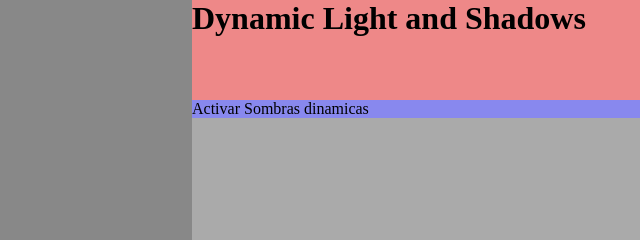
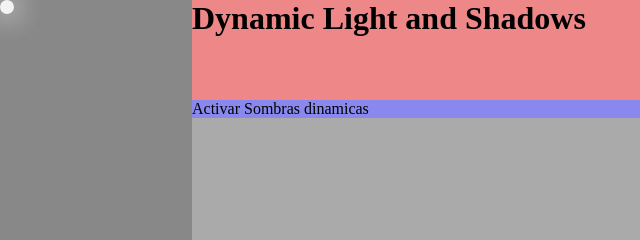
Before and after one commit to almadagaspar/dynamic-light-and-shadows, a plain HTML site: page public/index.html in a window 1280 px wide. Shown: the top 240 px of the page, 0-640 px from the left. Drawn offline with Linux system fonts and the light colour scheme.

```diff
--- a/public/index.html
+++ b/public/index.html
@@ -7,7 +7,7 @@
     <link rel="stylesheet" href="../src/styles.css">
 </head>
 <body>
-    <!-- <div id="light"> </div>   -->
+    <div id="light"> </div>
 
 
     <div id="container">
```
Also changed, not shown: src/styles.css (+0 -7 lines).
